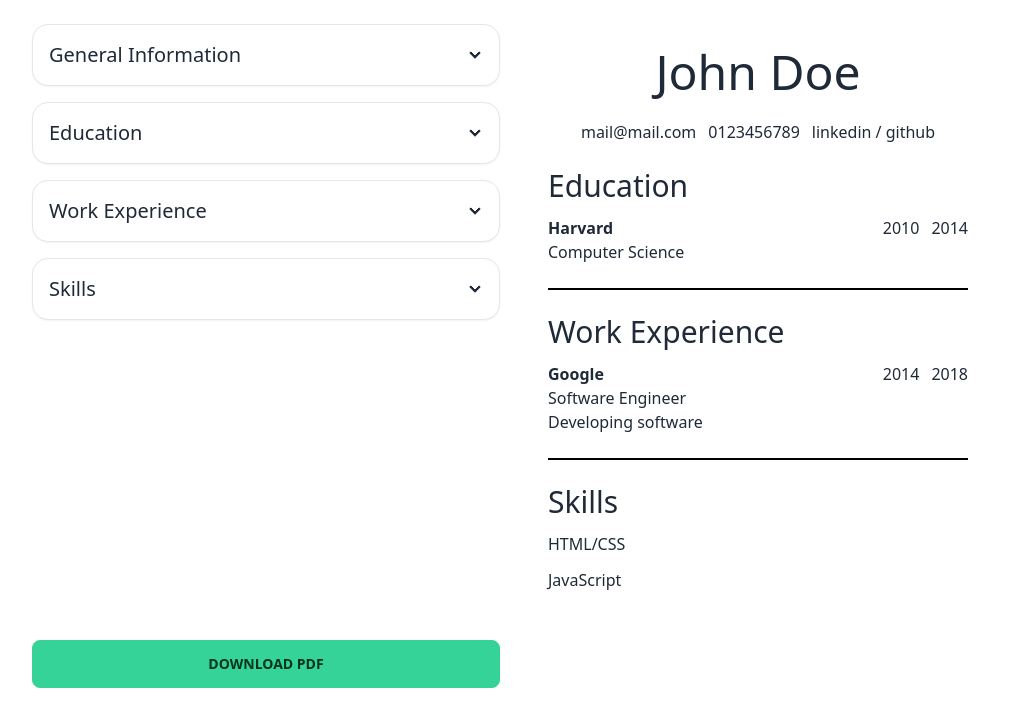
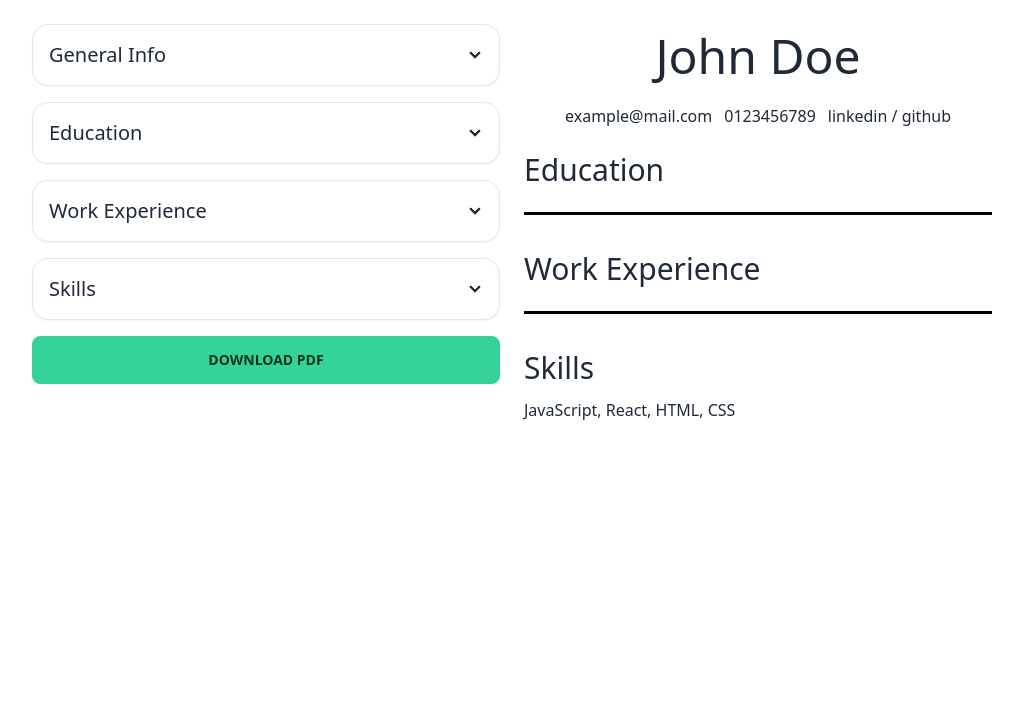
Before and after one commit to egemen-dev/react_cv_builder_app, a React (Create React App) app: page / in a window 1280 px wide. Shown: the top 726 px of the page, without its empty margins (128-1151 px from the left). Built offline with nearby package versions, Linux system fonts and the light colour scheme.

Commit message:
Use states and refactor the app logic to update UI real time

```diff
--- a/src/App.js
+++ b/src/App.js
@@ -1,141 +1,171 @@
+import "./styles/style.css";
 import Input from "./components/Input";
+import Button from "./components/Button";
 import Textarea from "./components/Textarea";
-import "./styles/style.css";
+import CvHeader from "./components/cv/Header";
+import Section from "./components/cv/Section";
+import CollapsibleCard from "./components/CollapsibleCard";
+import WorkInputSection from "./components/WorkInputSection";
+import EducationInputSection from "./components/EducationInputSection";
+import { useState } from "react";
 
 function App() {
+  const [workSections, setWorkSections] = useState([]);
+  const [educationSections, setEducationSections] = useState([]);
+  const [name, setName] = useState("John Doe");
+  const [mail, setMail] = useState("example@mail.com");
+  const [phone, setPhone] = useState("0123456789");
+  const [website, setWebsite] = useState("linkedin / github");
+  const [skills, setSkills] = useState("JavaScript, React, HTML, CSS");
+
+  const baseSection = {
+    title: "Title",
+    subTitle: "SubTitle",
+    details: "Details",
+    from: "2020-01-01",
+    until: "2020-01-01",
+  };
+
   return (
     <div>
-      <div class="grid grid-cols-1 lg:grid-cols-2 gap-6 w-11/12 md:w-3/4 mx-auto py-6">
-        <div class="flex flex-col gap-4 non-printable">
-          <div
-            tabIndex={0}
-            className="collapse collapse-arrow border border-base-300 bg-base-100 rounded-box shadow-sm"
-          >
-            <div className="collapse-title text-xl font-medium">General Information</div>
-            <input type="checkbox" />
-            <div className="collapse-content collapse-open grid grid-cols-2 gap-4">
-              <Input label="Name" placeholder="John Doe" cvId="name" />
-              <Input label="Email" placeholder="mail@example.com" cvId="mail" />
-              <Input
-                label="Phone number"
-                type="tel"
-                placeholder="0123456789"
-                cvId="phone"
+      <div className="grid grid-cols-1 lg:grid-cols-2 gap-6 w-11/12 md:w-3/4 mx-auto py-6">
+        <div className="flex flex-col gap-4 non-printable">
+          <CollapsibleCard title="General Info">
+            <Input
+              label="Name"
+              placeholder="John Doe"
+              onChange={(e) => setName(e.target.value)}
+            />
+            <Input
+              label="Email"
+              placeholder="mail@example.com"
+              onChange={(e) => setMail(e.target.value)}
+            />
+            <Input
+              label="Phone number"
+              type="tel"
+              placeholder="0123456789"
+              onChange={(e) => {
+                setPhone(e.target.value);
+              }}
+            />
+            <Input
+              label="Website"
+              placeholder="linkedin / github"
+              onChange={(e) => setWebsite(e.target.value)}
+            />
+          </CollapsibleCard>
+
+          <CollapsibleCard title="Education">
+            {educationSections.map((_item, index) => (
+              <>
+                <hr className="col-span-2 border-b-1 my-4 border-black dark:border-white" />
+                <EducationInputSection
+                  index={index}
+                  educationSections={educationSections}
+                  setEducationSections={setEducationSections}
+                />
+              </>
+            ))}
+
+            <Button
+              label="Add More"
+              sectionName="education"
+              onClick={() => setEducationSections([...educationSections, baseSection])}
+            />
+            {educationSections.length > 1 && (
+              <Button
+                label="Remove"
+                sectionName="education"
+                onClick={() => setEducationSections(educationSections.slice(0, -1))}
               />
-              <Input label="Website" placeholder="linkedin / github" cvId="website" />
-            </div>
-          </div>
+            )}
+          </CollapsibleCard>
 
-          <div
-            tabIndex={0}
-            className="collapse collapse-arrow border border-base-300 bg-base-100 rounded-box shadow-sm"
-          >
-            <div className="collapse-title text-xl font-medium">Education</div>
-            <input type="checkbox" />
-            <div className="collapse-content collapse-open grid grid-cols-2 gap-4">
-              <Input label="School name" placeholder="Harvard" />
-              <Input label="Title of study" placeholder="Computer Science" />
-              <Input label="From" type="date" />
-              <Input label="Until" type="date" />
-              <div className="col-span-2 flex justify-end">
-                <button class="btn btn-outline btn-primary">Add More</button>
-              </div>{" "}
-            </div>
-          </div>
+          <CollapsibleCard title="Work Experience">
+            {workSections.map((_item, index) => (
+              <>
+                <hr className="col-span-2 border-b-1 my-4 border-black dark:border-white" />
+                <WorkInputSection
+                  index={index}
+                  workSections={workSections}
+                  setWorkSections={setWorkSections}
+                />
+              </>
+            ))}
 
-          <div
-            tabIndex={0}
-            className="collapse collapse-arrow border border-base-300 bg-base-100 rounded-box shadow-sm"
-          >
-            <div className="collapse-title text-xl font-medium">Work Experience</div>
-            <input type="checkbox" />
-            <div className="collapse-content collapse-open grid grid-cols-2 gap-4">
-              <Input label="Company name" placeholder="Google" />
-              <Input label="Position title" placeholder="Software Engineer" />
-              <Input label="From" type="date" />
-              <Input label="Until" type="date" />
-              <Textarea label="Main tasks" placeholder="Developing software" />
-              <div className="col-span-2 flex justify-end">
-                <button class="btn btn-outline btn-primary">Add More</button>
-              </div>{" "}
-            </div>
-          </div>
+            <Button
+              label="Add More"
+              sectionName="work"
+              onClick={() => setWorkSections([...workSections, baseSection])}
+            />
+            {workSections > 1 && (
+              <Button
+                label="Remove"
+                sectionName="work"
+                onClick={() => setWorkSections(workSections.slice(0, -1))}
+              />
+            )}
+          </CollapsibleCard>
 
-          <div
-            tabIndex={0}
-            className="collapse collapse-arrow border border-base-300 bg-base-100 rounded-box shadow-sm"
-          >
-            <div className="collapse-title text-xl font-medium">Skills</div>
-            <input type="checkbox" />
-            <div className="collapse-content collapse-open grid grid-cols-2 gap-4">
-              <Input placeholder="HTML/CSS" />
-              <Input placeholder="JavaScript" />
-              <div className="col-span-2 flex justify-end">
-                <button class="btn btn-outline btn-primary">Add More</button>
-              </div>
-            </div>
+          <CollapsibleCard title="Skills">
+            <Textarea
+              placeholder="HTML, CSS, JavaScript, Ruby, React"
+              onChange={(e) => setSkills(e.target.value)}
+            />
+          </CollapsibleCard>
+
+          <div className="grid grid-cols-1 non-printable">
+            <Button
+              label="Download PDF"
+              className="btn dark:btn-outline btn-success w-full"
+              onClick={() => {
+                window.print();
+              }}
+            />
           </div>
         </div>
-        <div className="p-6 grid grid-cols-1 w-full gap-6 min-h-content max-h-content printable">
-          <section id="generalInfo">
-            <h1 id="name" className="flex justify-center w-full text-5xl pb-6">
-              John Doe
-            </h1>
-            <div class="flex gap-3 justify-center">
-              <p id="mail">mail@mail.com</p>
-              <p id="phone">0123456789</p>
-              <p id="website">linkedin / github</p>
+
+        {/* Downloadable CV Starts here */}
+
+        <div className="py-2 grid grid-cols-1 w-full gap-6 min-h-content max-h-content printable">
+          <CvHeader name={name} mail={mail} phone={phone} website={website} />
+          <section>
+            <h2 className="text-3xl">Education</h2>
+
+            {educationSections.map((state, index) => (
+              <Section
+                key={index}
+                title={state.title}
+                subTitle={state.subTitle}
+                details={state.details}
+                from={state.from}
+                until={state.until}
+              />
+            ))}
+          </section>
+          <hr className="border-b-2 border-black dark:border-white" />
+          <section>
+            <h2 className="text-3xl pt-3">Work Experience</h2>
+
+            {workSections.map((state, index) => (
+              <Section
+                key={index}
+                title={state.title}
+                subTitle={state.subTitle}
+                details={state.details}
+                from={state.from}
+                until={state.until}
+              />
+            ))}
+          </section>
+          <hr className="border-b-2 border-black dark:border-white" />
+          <section>
+            <h2 className="text-3xl py-3">Skills</h2>
+            <div className="flex flex-col gap-3">
+              <p>{skills}</p>
             </div>
           </section>
-          <section>
-            <h2 className="text-3xl pb-3">Education</h2>
-            <div className="flex flex-col">
-              <div className="flex justify-between">
-                <p className="font-bold">Harvard</p>
-                <div className="flex gap-3">
-                  <p>2010</p>
-                  <p>2014</p>
-                </div>
-              </div>
-              <div className="flex gap-3"></div>
-              <p>Computer Science</p>
-            </div>
-          </section>
-          <span className="border-b-2 border-black dark:border-white"></span>
-          <section>
-            <h2 className="text-3xl pb-3">Work Experience</h2>
-            <div className="flex flex-col">
-              <div className="flex justify-between">
-                <p className="font-bold">Google</p>
-                <div className="flex gap-3">
-                  <p>2014</p>
-                  <p>2018</p>
-                </div>
-              </div>
-              <div className="flex gap-3"></div>
-              <p>Software Engineer</p>
-              <p>Developing software</p>
-            </div>
-          </section>
-          <span className="border-b-2 border-black dark:border-white"></span>
-          <section>
-            <h2 className="text-3xl pb-3">Skills</h2>
-            <div className="flex flex-col gap-3">
-              <p>HTML/CSS</p>
-              <p>JavaScript</p>
-            </div>
-          </section>
-        </div>
-        <div className="grid grid-cols-1 non-printable">
-          <button
-            className="btn dark:btn-outline btn-success"
-            onClick={() => {
-              // print cv div
-              window.print();
-            }}
-          >
-            Download PDF
-          </button>
         </div>
       </div>
     </div>
```
